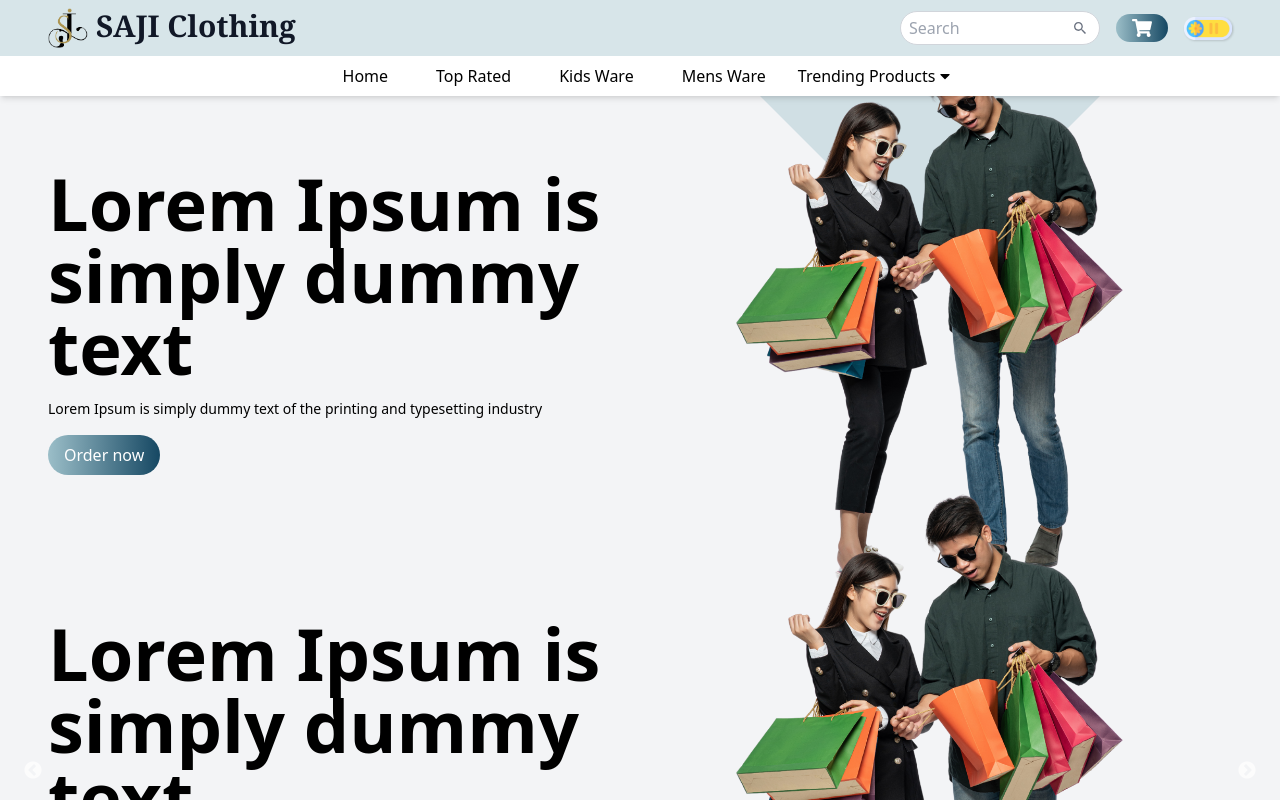
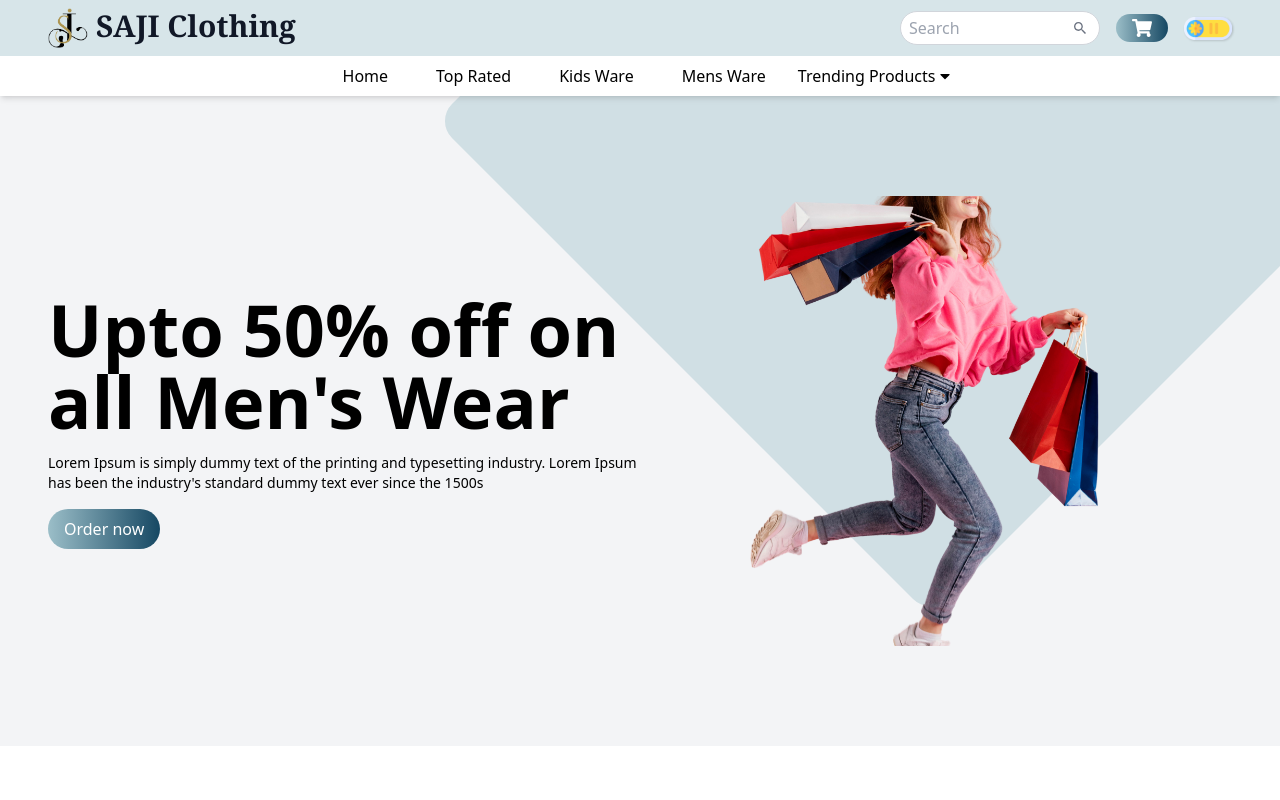
Before and after one commit to DevSavindu/ecommerce-web, a React (Vite) app: page / in a window 1280 px wide. Shown: the top 800 px of the page. Built offline with nearby package versions, Linux system fonts and the light colour scheme.

Commit message:
frontend

```diff
--- a/src/components/Hero/Hero.jsx
+++ b/src/components/Hero/Hero.jsx
@@ -27,24 +27,38 @@ const ImageList = [
       "Lorem Ipsum is simply dummy text of the printing and typesetting industry. Lorem Ipsum has been the industry's standard dummy text ever since the 1500s",
   },
 ];
+
 const Hero = () => {
+  var settings = {
+    dots: false,
+    arrows: false,
+    infinite: true,
+    speed: 800,
+    slidesToScroll: 1,
+    autoplay: true,
+    autoplaySpeed: 4000,
+    cssEase: "ease-in-out",
+    pauseOnHover: false,
+    pauseOnFocus: true,
+  };
+
   return (
     <div className="relative overflow-hidden min-h-[550px] sm:min-h-[650px] bg-gray-100 flex justify-center items-center dark:bg-gray-950 dark:text-white duration-200">
       {/* bckgrnd pattern */}
       <div className="h-[700px] w-[700px] bg-primary/40 absolute -top-1/2 right-0 rounded-3xl rotate-45 -z-9 "></div>
       {/* hero section */}
       <div className="container pb-8 sm:pb-0">
-        <Slider>
-        <div>
+        <Slider {...settings}>
+          {ImageList.map((data) => (
+            <div key={data.id}>
               <div className="grid grid-cols-1 sm:grid-cols-2">
                 {/* text */}
                 <div className="flex flex-col justify-center gap-4 pt-12 sm:pt-0 text-center sm:text-left order-2 sm:order-1 relative z-10 ">
                   <h1 className="text-5xl sm:text-6xl lg:text-7xl font-bold">
-                Lorem Ipsum is simply dummy text
+                    {data.title}
                   </h1>
                   <p className="text-sm">
-                Lorem Ipsum is simply dummy text of the printing and typesetting
-                industry
+                    {data.description}
                   </p>
                   <div>
                     <button className="bg-gradient-to-r from-primary to-secondary hover:scale-10 transition-all duration-200 text-white py-2 px-4 rounded-full ">
@@ -53,10 +67,10 @@ const Hero = () => {
                   </div>
                 </div>
                 {/* image */}
-            <div className=" order-1 sm:order-2">
+                <div className="order-1 sm:order-2">
                   <div className="relative z-10">
                     <img
-                  src={Image1}
+                      src={data.img}
                       alt=""
                       className="w-[300px] h-[300px] sm:h-[450px] sm:w-[450px]  sm:scale-125 object-contain mx-auto"
                     />
@@ -65,8 +79,8 @@ const Hero = () => {
                 {/* text */}
               </div>
             </div>
+          ))}
         </Slider>
-
       </div>
     </div>
   );
```
Lines whose indentation alone changed are shown as unchanged.
